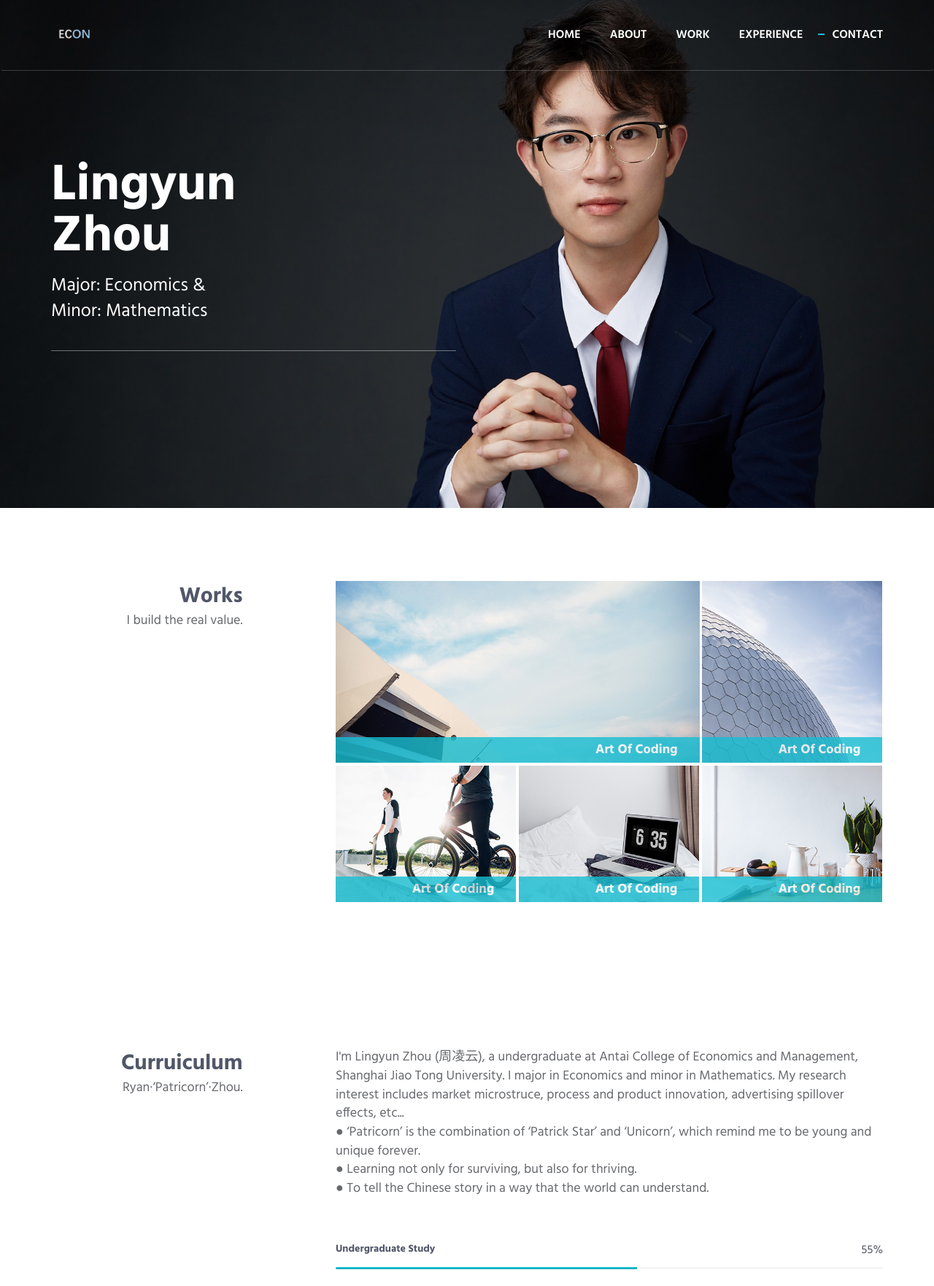
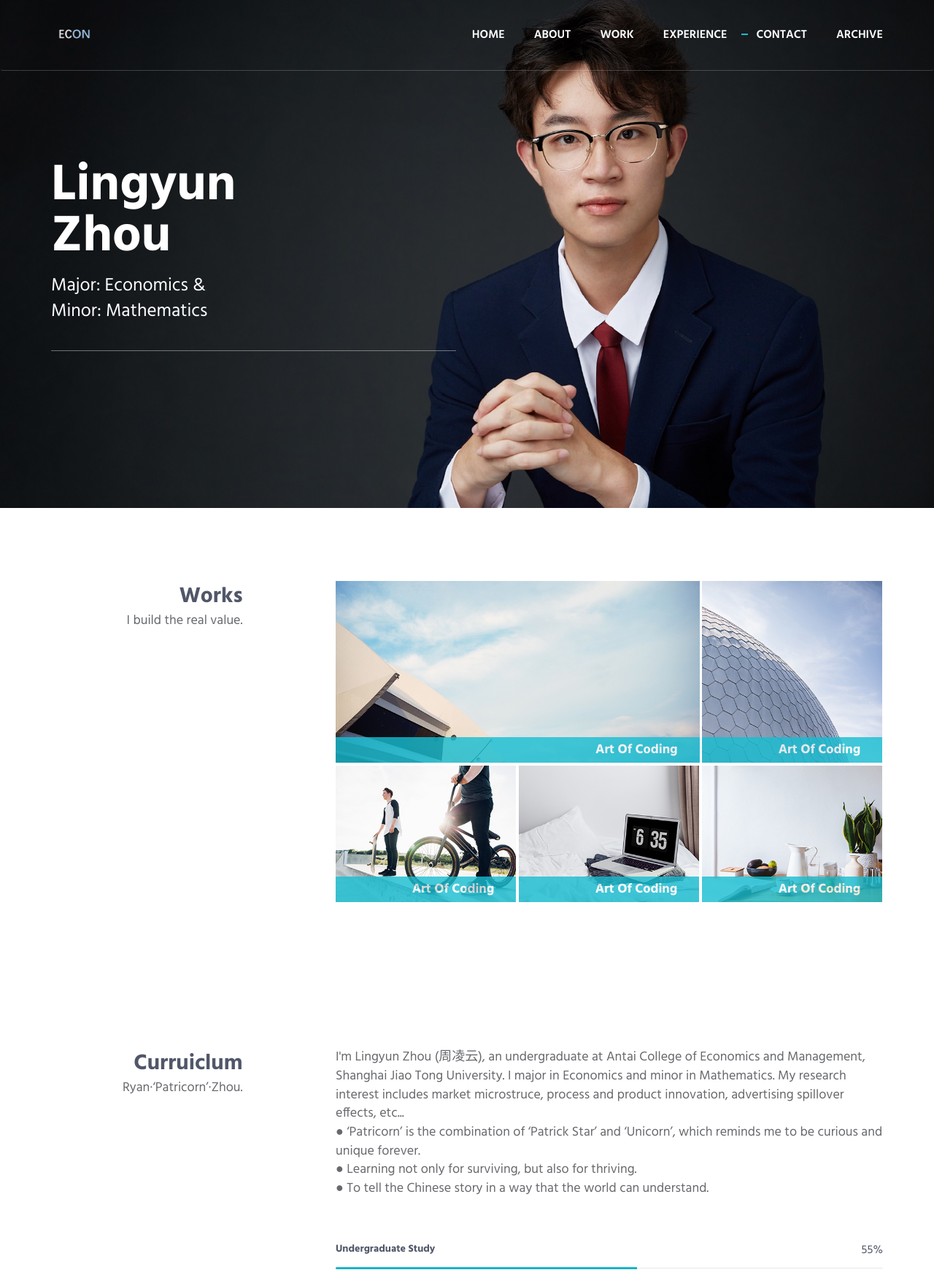
Before and after one commit to PatricornZhou/PatricornZhou.github.io, a plain HTML site: page index.html in a window 1280 px wide. Shown: the top 1762 px of the page at 73% size. Drawn offline with Linux system fonts and the light colour scheme.

Commit message:
Site updated: 2021-09-21 09:20:25

```diff
--- a/index.html
+++ b/index.html
@@ -128,6 +128,14 @@
                                 href="#contact"
                             >
                             Contact
+                        </a>
+                        </li>
+
+                        <li class="js_nav-item nav-item">
+                            <a  class="nav-item-child nav-item-hover"
+                                href=""
+                            >
+                            Archive
                         </a>
                         </li>
 
@@ -548,15 +556,15 @@
       <div class="row">
           <div class="col-sm-3 sm-margin-b-30">
               <div class="text-right sm-text-left">
-                  <h2 class="margin-b-0">Curruiculum</h2>
+                  <h2 class="margin-b-0">Curruiclum</h2>
                   <p>Ryan·‘Patricorn’·Zhou.</p>
               </div>
           </div>
           <div class="col-sm-8 col-sm-offset-1">
               <div class="margin-b-60">
-                I'm Lingyun Zhou (周凌云), a undergraduate at Antai College of Economics and Management, Shanghai Jiao Tong University. I major in Economics and minor in Mathematics. My research interest includes market microstruce, process and product innovation, advertising spillover effects, etc...
+                I'm Lingyun Zhou (周凌云), an undergraduate at Antai College of Economics and Management, Shanghai Jiao Tong University. I major in Economics and minor in Mathematics. My research interest includes market microstruce, process and product innovation, advertising spillover effects, etc...
 <br>
-● ‘Patricorn’ is the combination of ‘Patrick Star’ and ‘Unicorn’, which remind me to be young and unique forever. <br>● Learning not only for surviving, but also for thriving. <br>● To tell the Chinese story in a way that the world can understand.
+● ‘Patricorn’ is the combination of ‘Patrick Star’ and ‘Unicorn’, which reminds me to be curious and unique forever. <br>● Learning not only for surviving, but also for thriving. <br>● To tell the Chinese story in a way that the world can understand.
               </div>
 
               <!-- Progress Box -->
```
Also changed, not shown: 2021/09/17/hello-world/index.html (+8 -0 lines), blog/2021/09/index.html (renamed from archives/2021/index.html, +9 -1 lines), blog/2021/index.html (renamed from archives/2021/09/index.html, +9 -1 lines), blog/index.html (renamed from archives/index.html, +9 -1 lines).
